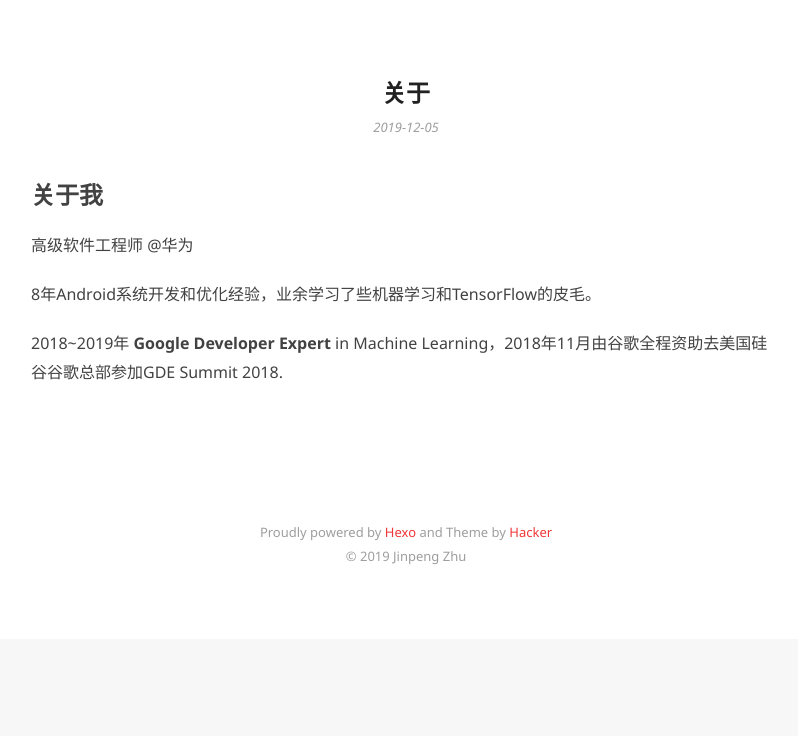
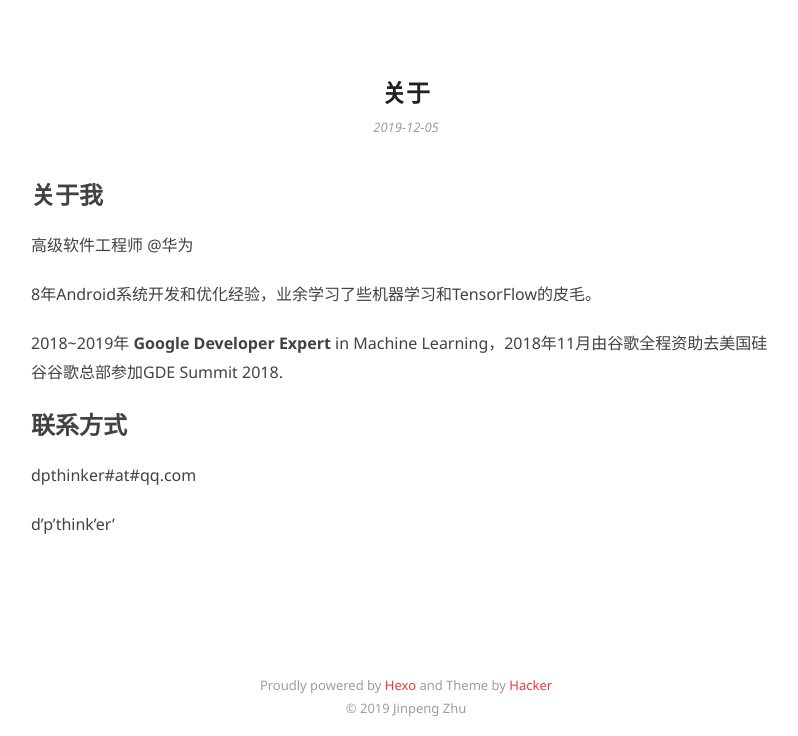
Before and after one commit to dpinthinker/dpinthinker.github.io, a plain HTML site: page 2019/12/05/about/index.html in a window 1280 px wide. Shown: the part 161-897 px from the top of the page, without its empty margins (234-1032 px from the left). Before the commit the page ends 800 px from the top, so only its background shows below. Drawn offline with Linux system fonts and the light colour scheme.

Commit message:
Site updated: 2019-12-05 21:25:59

```diff
--- a/2019/12/05/about/index.html
+++ b/2019/12/05/about/index.html
@@ -84,6 +84,8 @@
         <h2 id="关于我"><a href="#关于我" class="headerlink" title="关于我"></a>关于我</h2><p>高级软件工程师 @华为</p>
 <p>8年Android系统开发和优化经验，业余学习了些机器学习和TensorFlow的皮毛。</p>
 <p>2018~2019年 <strong>Google Developer Expert</strong> in Machine Learning，2018年11月由谷歌全程资助去美国硅谷谷歌总部参加GDE Summit 2018.</p>
+<h2 id="联系方式"><a href="#联系方式" class="headerlink" title="联系方式"></a>联系方式</h2><p>dpthinker#at#qq.com</p>
+<p>d’p’think’er’</p>
 
 
     </div>
```
Also changed, not shown: index.html (+2 -0 lines).
